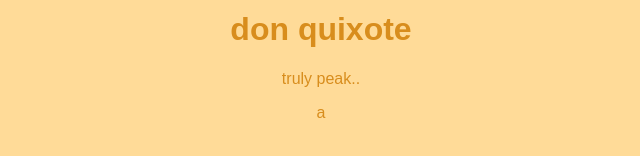
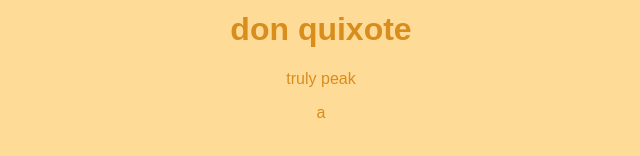
Before and after one commit to jsheygi/cool, a plain HTML site: page index.html in a window 1280 px wide. Shown: the part 172-328 px from the top of the page, 319-959 px from the left. Drawn offline with Linux system fonts and the light colour scheme.

```diff
--- a/index.html
+++ b/index.html
@@ -6,7 +6,7 @@
     <body>
         <img src="https://preview.redd.it/show-me-your-best-don-quixote-memes-v0-85hiints17rd1.jpeg?width=640&crop=smart&auto=webp&s=356f02364ee6c05700b120b2d12bf9f082db7e0e"/>
         <h1>don quixote</h1>
-        <p>truly peak..</p>
+        <p>truly peak</p>
                 <p>a</p>
 
     </body>
```
